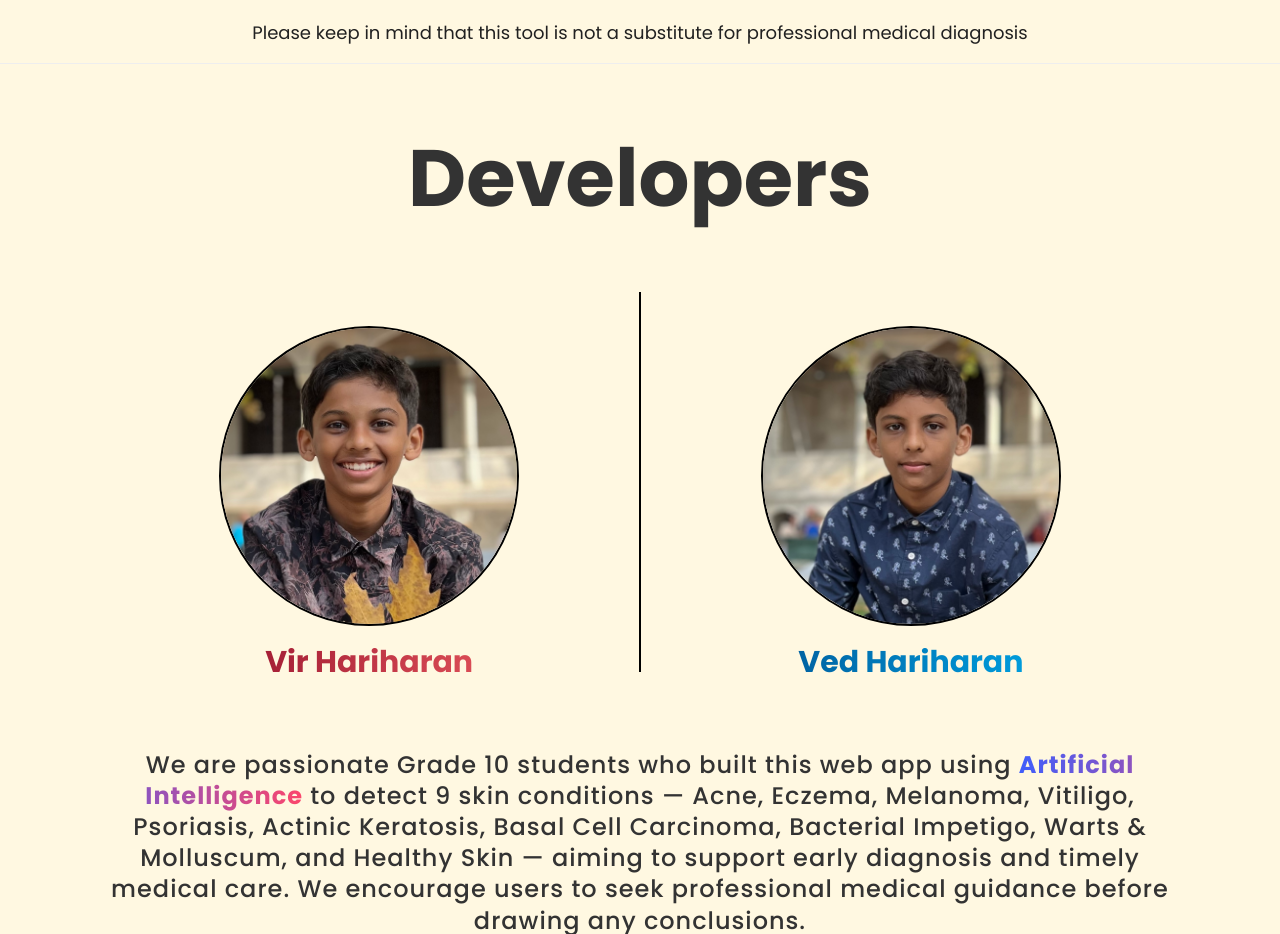
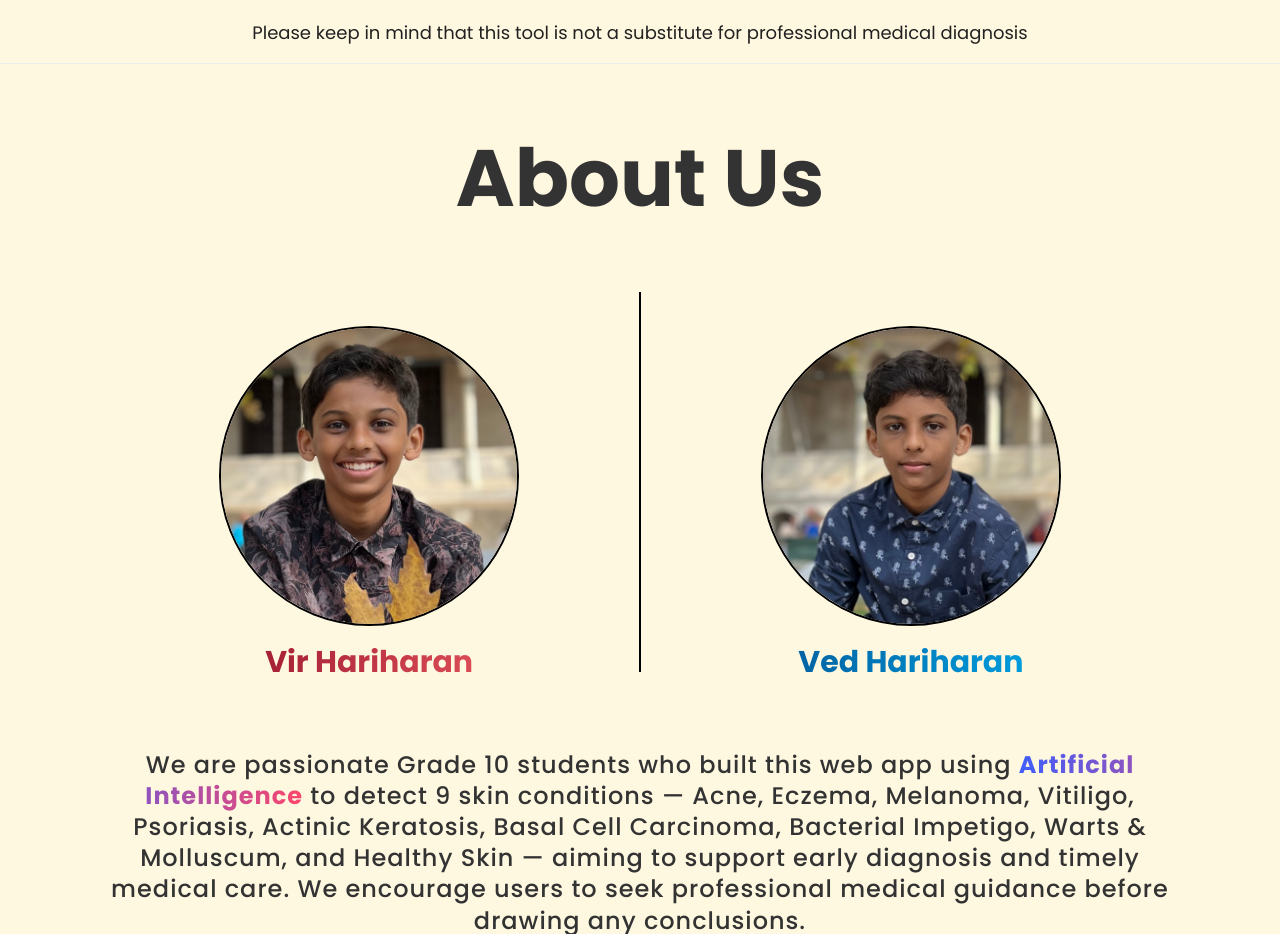
Before and after one commit to Vir1166/Skin_Disease_Detection, a plain HTML site: page frontend/index.html in a window 1280 px wide. Shown: the part 2220-3154 px from the top of the page. Drawn offline with nearby package versions, Linux system fonts and the light colour scheme; animation ran at ten frames a second; a web font is replaced by a local one.

Commit message:
Change heading from 'Developers' to 'About Us'

```diff
--- a/frontend/index.html
+++ b/frontend/index.html
@@ -137,7 +137,7 @@
   About Us <span class="arrow">&#x2304;</span>
 </button>-->
 <div id="aboutus">
-  <h1 class="devs">Developers</h1>
+  <h1 class="devs">About Us</h1>
   <span>
     <div id="vir">
       <img src="assets/Vir.jpg" alt="" class="person"><br>
```
